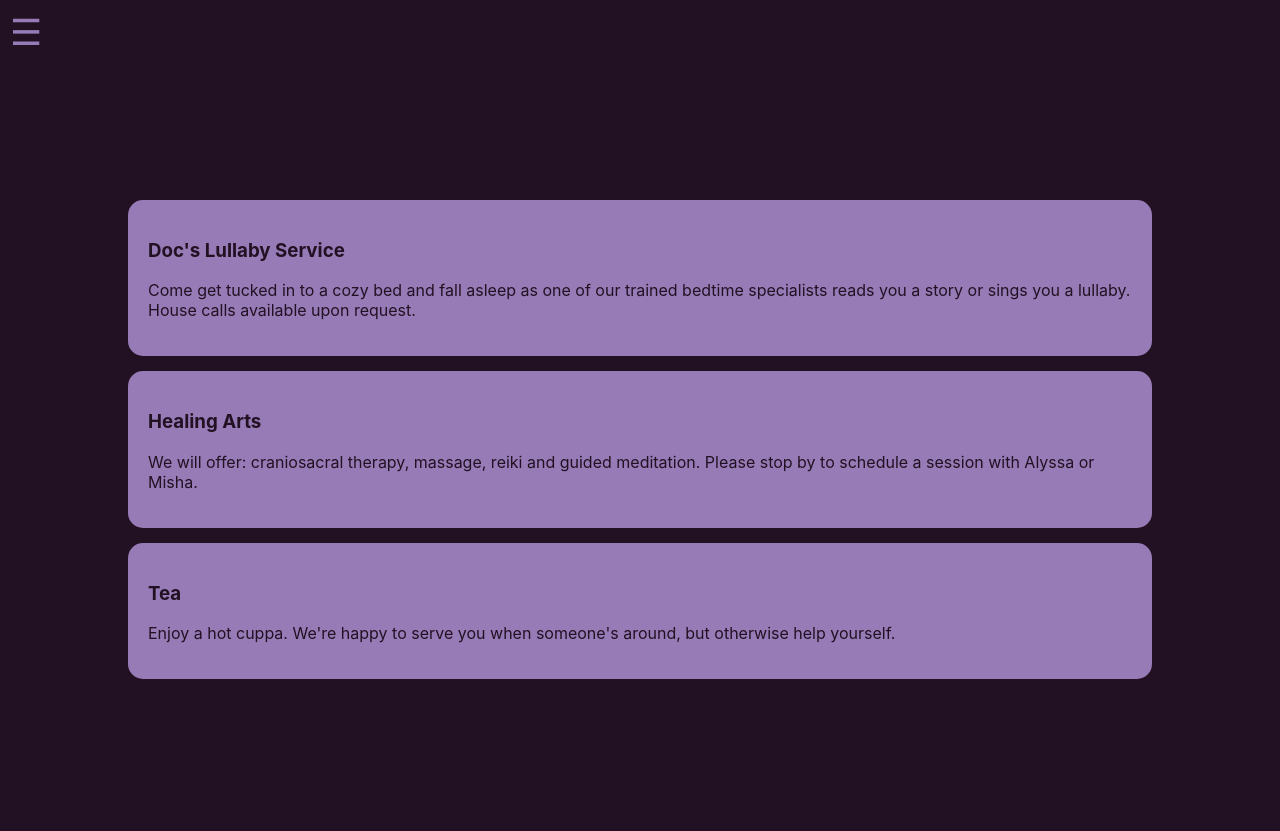
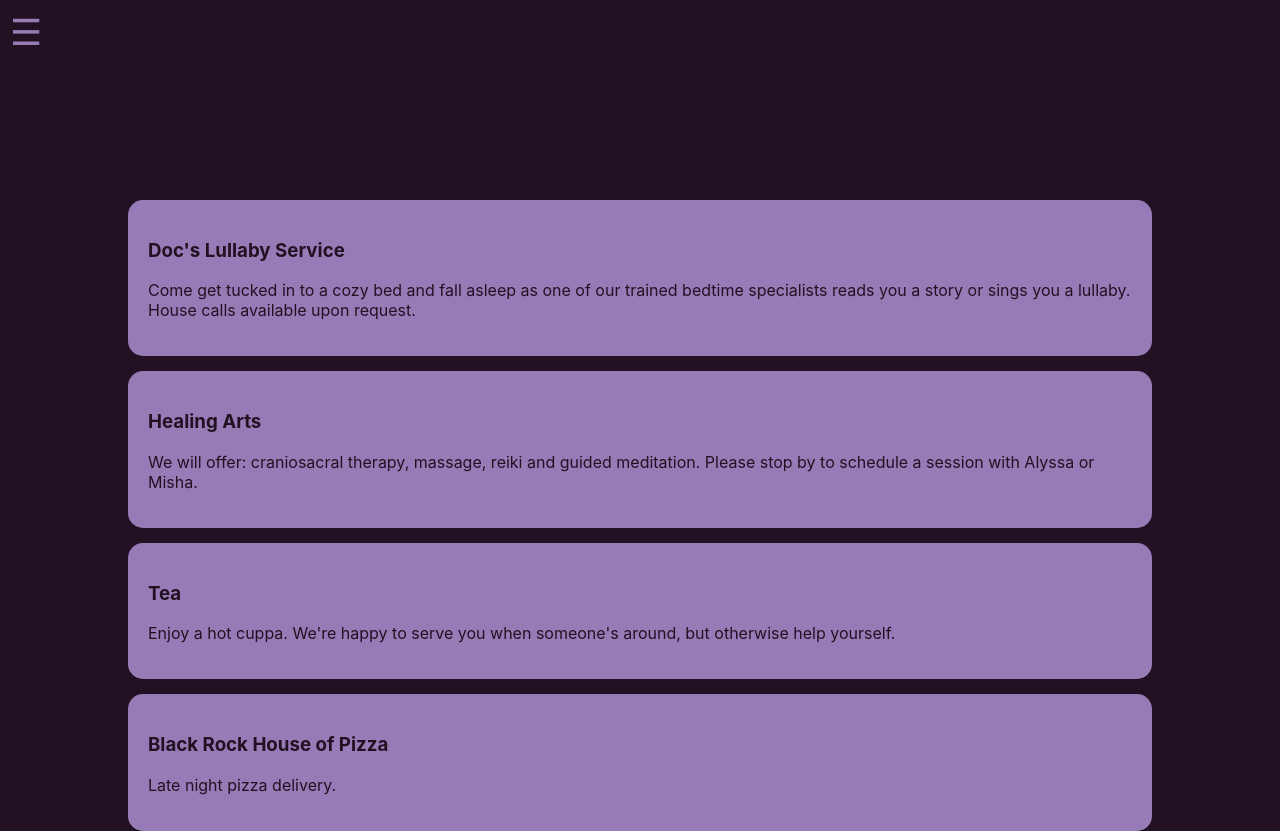
Before and after one commit to colinthesealion/chill-camp-site, a React (Create React App) app: page /services in a window 1280 px wide. Before the commit the page ends 800 px from the top, so only its background shows below. Built offline with nearby package versions, Linux system fonts and the light colour scheme.

Commit message:
added black rock house of pizza

```diff
--- a/src/Services.tsx
+++ b/src/Services.tsx
@@ -26,6 +26,10 @@ const services: EventProps[] = [
     description:
       "Enjoy a hot cuppa. We're happy to serve you when someone's around, but otherwise help yourself.",
   },
+  {
+    name: 'Black Rock House of Pizza',
+    description: 'Late night pizza delivery.',
+  },
 ];
 const Services: React.FunctionComponent<Props> = ({ classes }) => {
   return (
```
